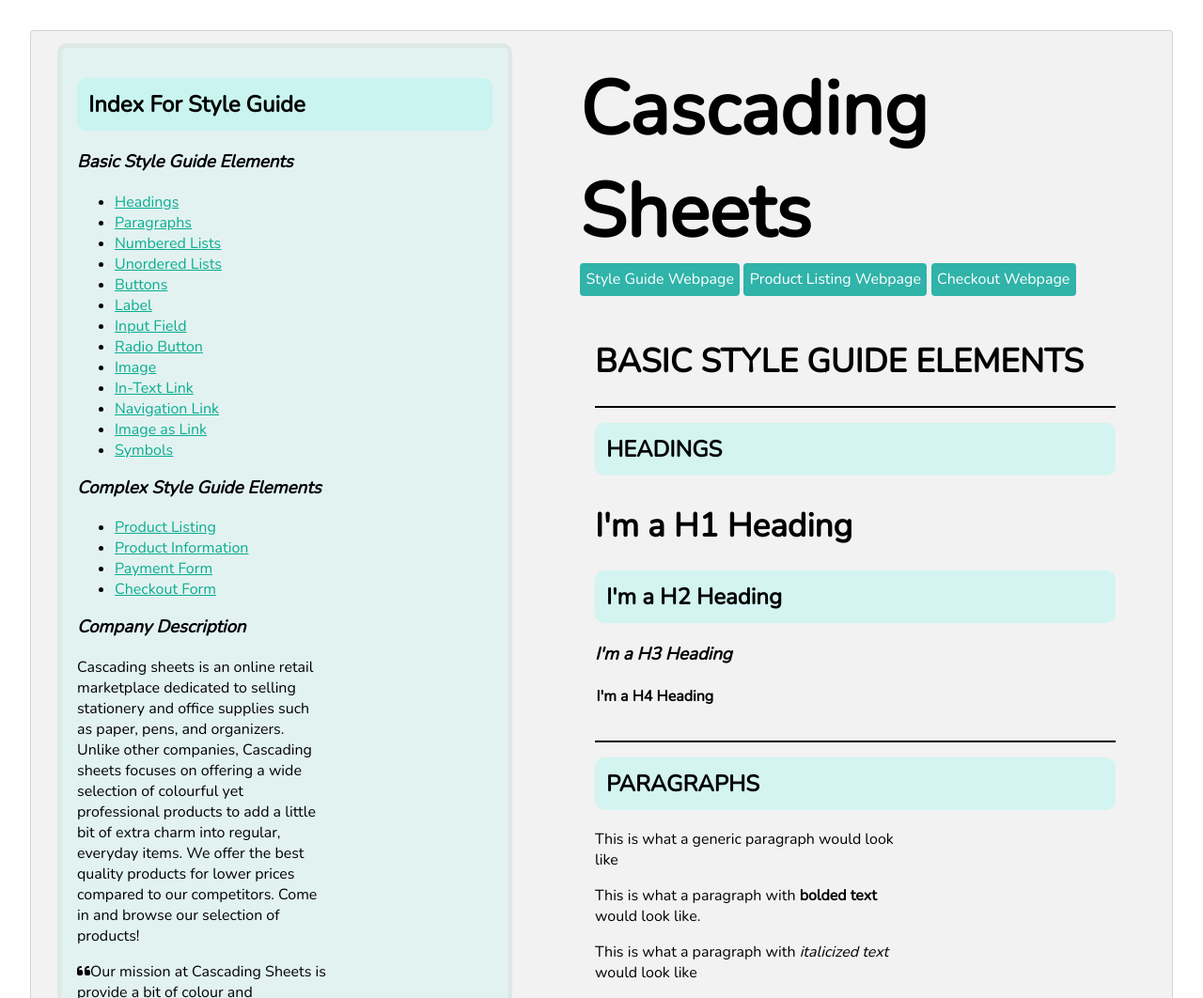
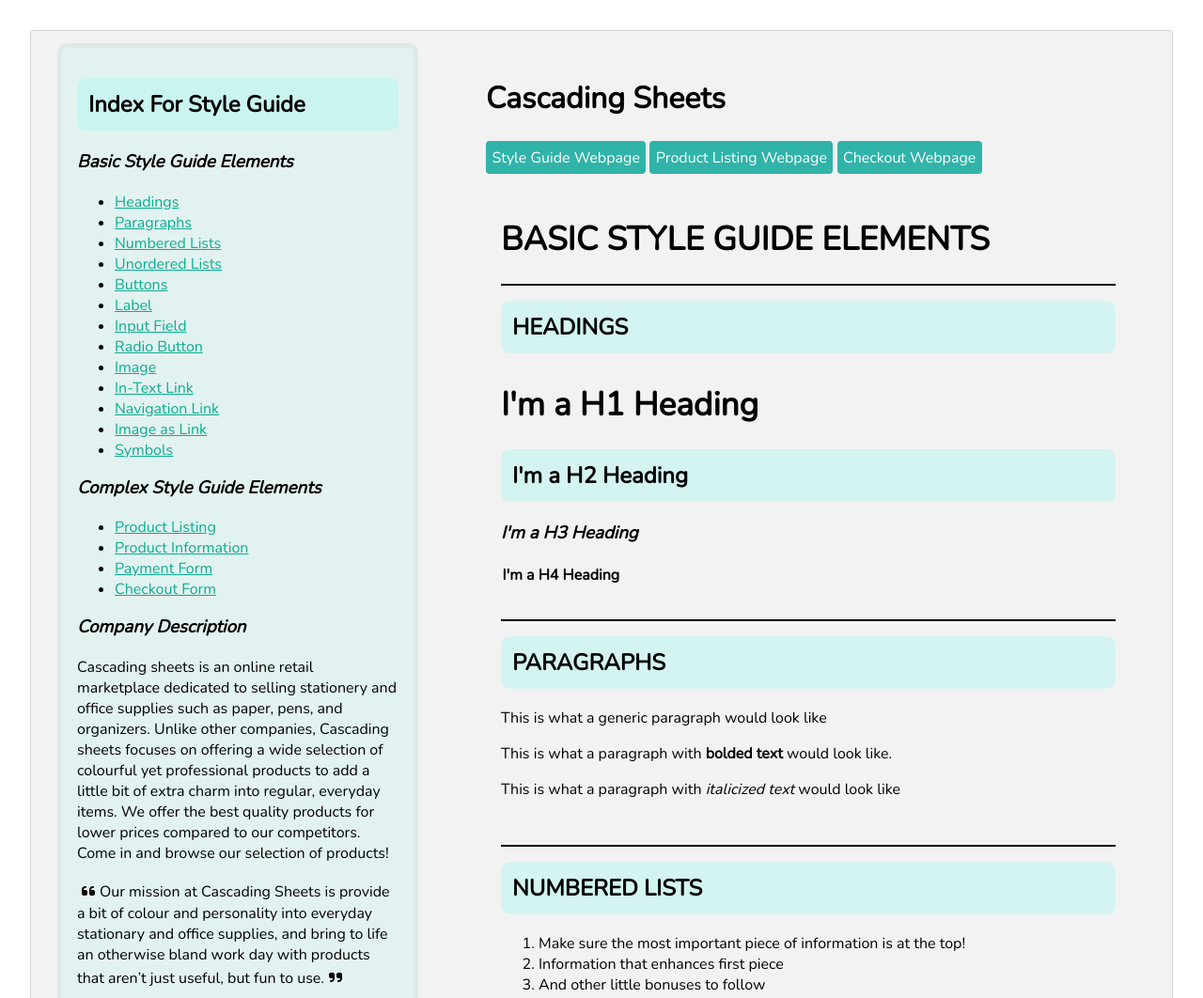
Before and after one commit to kukkimonstua/IAT339_P02, a plain HTML site: page pub_html_CG/index.html in a window 1280 px wide. Shown: the top 1062 px of the page at 94% size. Drawn offline with nearby package versions, Linux system fonts and the light colour scheme.

Commit message:
Edit to payment page, paragraphs and containers
Fixed extra container and removed h3 headers that weren't needed
max width of p and img in containers now auto
container of tableofcontexts smaller
quote images now have padding

```diff
--- a/pub_html_CG/css/main.css
+++ b/pub_html_CG/css/main.css
@@ -37,10 +37,6 @@ h4 {
   margin-bottom: 0.25rem;
 }
 
-h5 {
-  text-align: center;
-}
-
 hr {
   display: block;
   overflow: hidden;
@@ -53,11 +49,11 @@ table, th, td {
 }
 
 p {
-  max-width: 60%;
+  max-width: auto;
 }
 
 img {
-	max-width: 400px;
+	max-width: 100%;
 }
 
 /* https://css-tricks.com/snippets/css/a-guide-to-flexbox/ */
@@ -380,9 +376,8 @@ a img:hover {
 }
 
 #title h1{
-	font-size:5em;
-	padding:0;
-	margin:0;
+	font-size:2em;
+	/* margin:-1rem; */
 }
 
 #styleguide div{
@@ -417,10 +412,10 @@ a img:hover {
 }
 
 .container #tableofcontents{
-	flex-basis:15em;
+	flex-basis:25em;
 	flex-grow:1;
 	justify-content:flex-start;
-	max-width:500px;
+	max-width:25em;
 	transition-property: background-color;
 	transition-duration: 0.5s;
 }
@@ -438,6 +433,9 @@ a img:hover {
 
 .fas fa-grip-lines-vertical{
 	color:black;
+}
+.fa-quote-left, .fa-quote-right{
+	padding:5px;
 }
 
 .item{
```
Also changed, not shown: pub_html_CG/checkout.html (+0 -3 lines).
